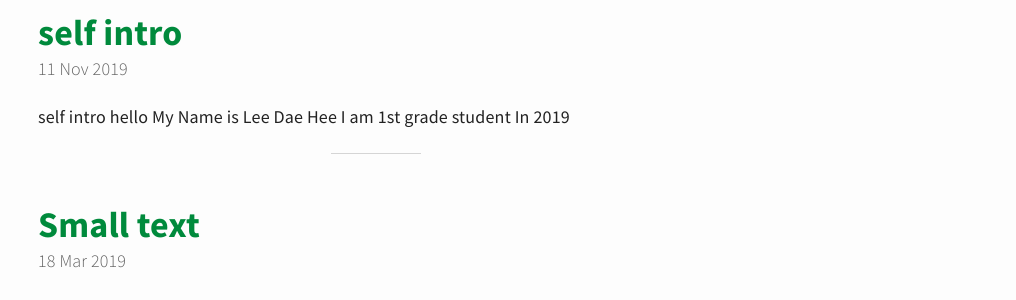
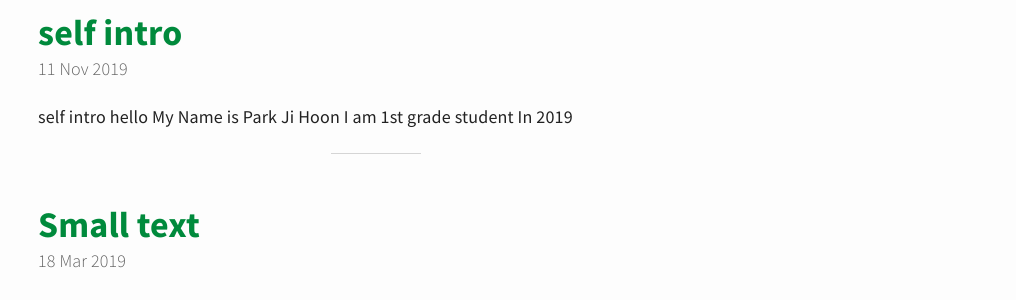
Before and after one commit to qkrwlgns0605/static_page, a Jekyll site: the page built from index.html, in a window 1280 px wide and 900 px high. Shown: the part 254-554 px from the top of the window, without its empty margins (264-1280 px from the left). Built offline with Jekyll 4.4.1, drawn with Linux system fonts in a browser that asks for light colours; the list of posts is cut into pages by our own code.

Commit message:
Update 2019-11-11-Self-intro.md

```diff
--- a/_posts/2019-11-11-Self-intro.md
+++ b/_posts/2019-11-11-Self-intro.md
@@ -3,6 +3,6 @@ title : self intro
 ---
 
 # self intro
-## *hello* _My_ **Name** __is__ <u>Lee</u> Dae Hee
+## *hello* _My_ **Name** __is__ <u>Park</u> Ji Hoon
 > I am 1st grade student
 >>In 2019
```
